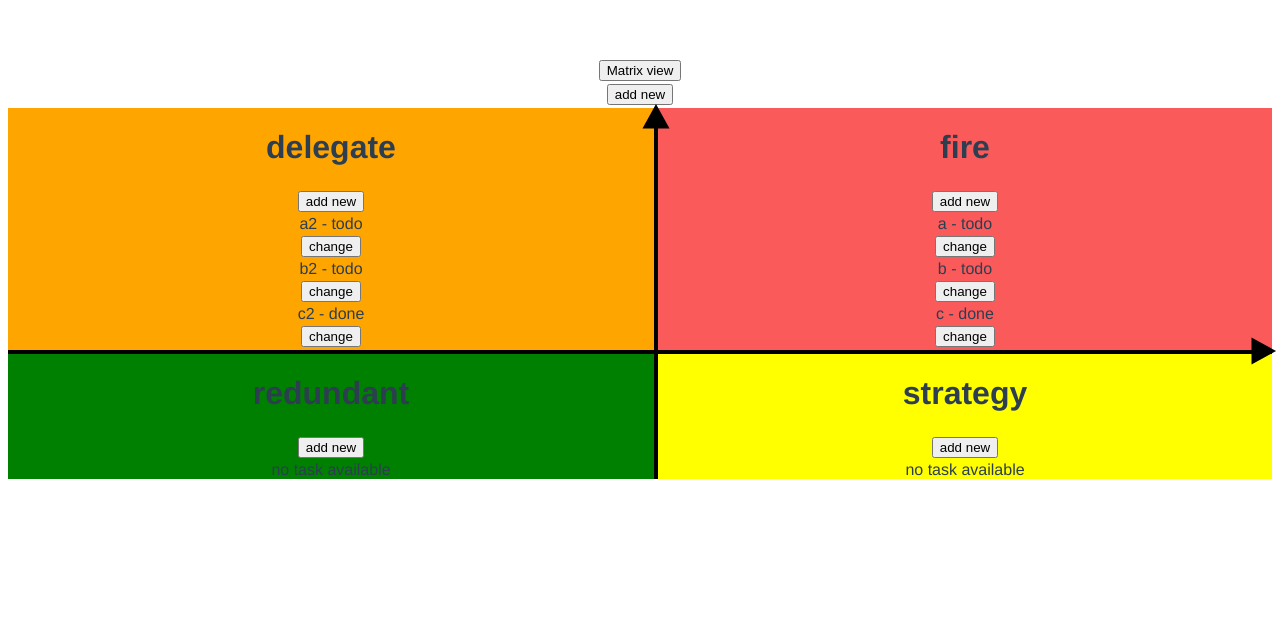
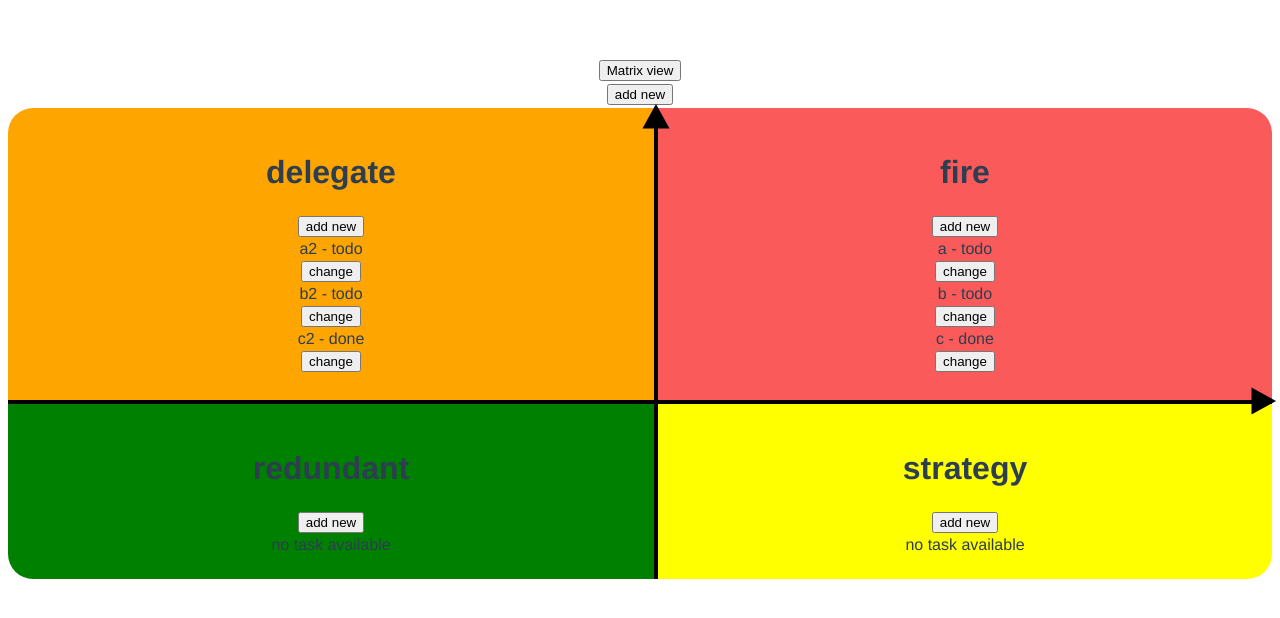
Before and after one commit to elzp/eisenhower-matrix-tool-in-vue, a Vue app: page / in a window 1280 px wide. Shown: the top 618 px of the page. Built offline with nearby package versions, Linux system fonts and the light colour scheme.

Commit message:
Matrix: add round corners

```diff
--- a/src/App.vue
+++ b/src/App.vue
@@ -46,18 +46,22 @@ export default {
       styleMapping: {
         fire: {
           borders: ["bottom", "left"],
+          roundBorder: ["top", "right"],
           background: "rgb(250, 90, 90)",
         },
         delegate: {
           borders: ["bottom", "right"],
+          roundBorder: ["top", "left"],
           background: "orange",
         },
         strategy: {
           borders: ["top", "left"],
+          roundBorder: ["bottom", "right"],
           background: "yellow",
         },
         redundant: {
           borders: ["top", "right"],
+          roundBorder: ["bottom", "left"],
           background: "green",
         },
       },
@@ -171,6 +175,7 @@ export default {
             "grid-area": nameOfType,
             ...this.defineBorder(nameOfType),
             ...this.defineBackground(nameOfType),
+            ...this.defineBorderRounding(nameOfType),
           };
         default:
           return {};
@@ -199,6 +204,12 @@ export default {
         "background-color": `${this.styleMapping[`${typeName}`].background}`,
       };
     },
+    defineBorderRounding(typeName) {
+      return {
+        [`border-${this.styleMapping[`${typeName}`].roundBorder[0]}` +
+        `-${this.styleMapping[`${typeName}`].roundBorder[1]}-radius`]: "25px",
+      };
+    },
   },
 };
 </script>
@@ -222,7 +233,7 @@ ul {
 }
 .matrix > ul {
   margin: 0;
-  padding: 0;
+  padding: 25px;
   position: relative;
 }
 </style>
```
